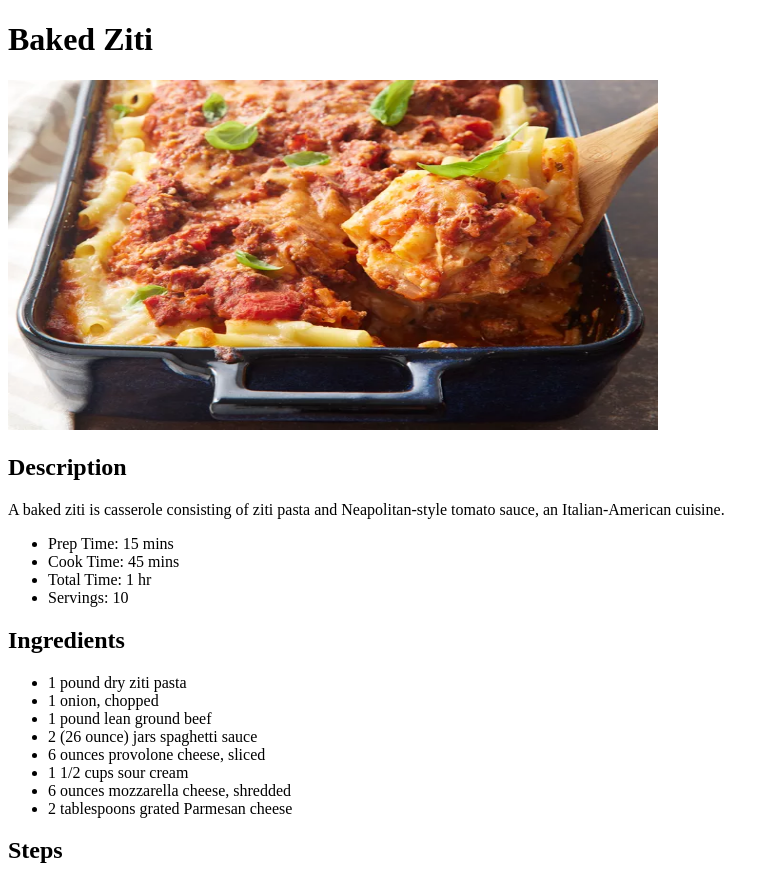
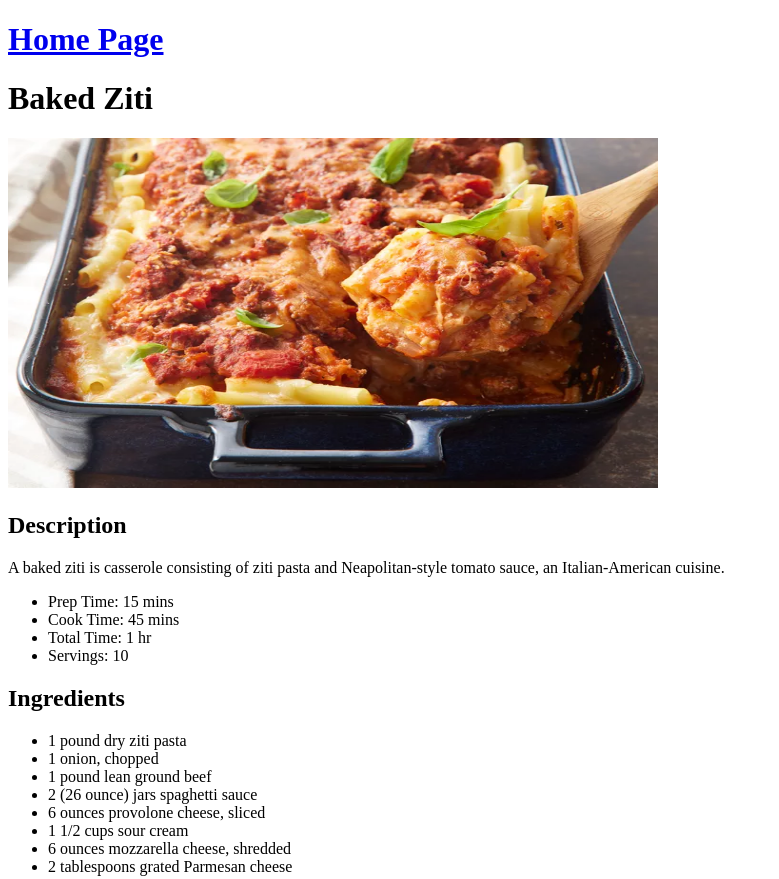
Before and after one commit to GhostlyRAM/odin-recipes, a plain HTML site: page recipes/bakedziti.html in a window 1280 px wide. Shown: the top 879 px of the page, without its empty margins (0-779 px from the left). Drawn offline with Linux system fonts and the light colour scheme.

Commit message:
Created link named 'Home Page' for index.html in index.html, bakedziti.html, pumpkinpancakes.html and roastedduck.html

```diff
--- a/recipes/bakedziti.html
+++ b/recipes/bakedziti.html
@@ -4,6 +4,7 @@
        <meta charset="UTC-8">
    </head>
    <body>
+    <a href="../index.html"><h1>Home Page<h1></a>
        <h1>Baked Ziti</h1>
        <img src="../images/bakedziti.jpg" alt="a baked ziti in a tray with some picked up by a wooden spoon" height="350" width="650">
        <h2>Description</h2>
```
Also changed, not shown: index.html (+1 -0 lines), recipes/pumpkinpancakes.html (+1 -0 lines), recipes/roastedduck.html (+1 -0 lines).
